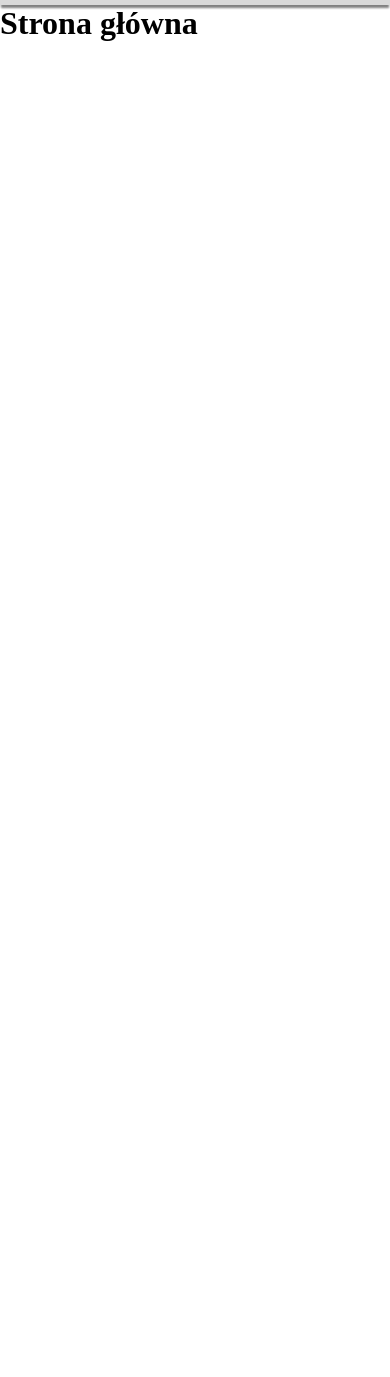
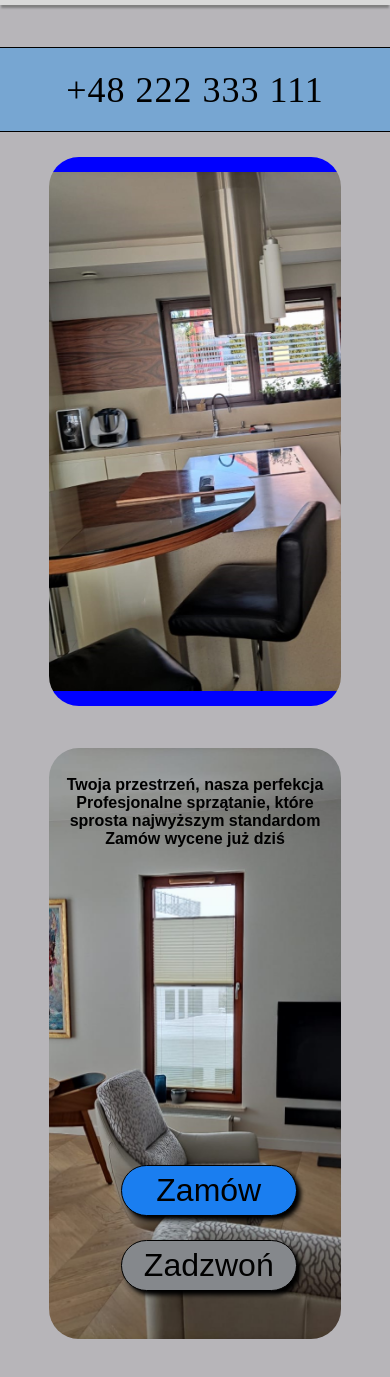
Before and after one commit to Junior-sierpik/Czysto-silver, a plain HTML site: page main.html in a window 390 px wide. Shown: the part 87-1464 px from the top of the page. Before the commit the page ends 844 px from the top, so only its background shows below. Drawn offline with Linux system fonts and the light colour scheme; a web font is replaced by a local one.

Commit message:
Add first content on the website plus make it full responsive.

```diff
--- a/main.html
+++ b/main.html
@@ -4,9 +4,13 @@
   <meta charset="UTF-8">
   <meta name="viewport" content="width=device-width, initial-scale=1.0">
   <link rel="stylesheet" href="/styles/main.css">
+  <link rel="stylesheet" href="styles/navbar.css">
   <link rel="preconnect" href="https://fonts.googleapis.com">
   <link rel="preconnect" href="https://fonts.gstatic.com" crossorigin>
   <link href="https://fonts.googleapis.com/css2?family=Italiana&family=Poppins:ital,wght@0,100;0,200;0,300;0,400;0,500;0,600;0,700;0,800;0,900;1,100;1,200;1,300;1,400;1,500;1,600;1,700;1,800;1,900&display=swap" rel="stylesheet">
+  <link rel="preconnect" href="https://fonts.googleapis.com">
+  <link rel="preconnect" href="https://fonts.gstatic.com" crossorigin>
+  <link href="https://fonts.googleapis.com/css2?family=Italiana&family=Mohave:ital,wght@0,300..700;1,300..700&family=Poppins:ital,wght@0,100;0,200;0,300;0,400;0,500;0,600;0,700;0,800;0,900;1,100;1,200;1,300;1,400;1,500;1,600;1,700;1,800;1,900&display=swap" rel="stylesheet">
   <title>Czysto-silver</title>
 </head>
 <body>
@@ -33,7 +37,29 @@
     </nav>
   </header>
   <main>
-    <h1>Strona główna</h1>
+    <div class="bar-container">
+      <a href="tel:+48222333111">+48 222 333 111</a>
+    </div>
+    <div class="photo-container">
+      <div class="photo-one">
+      </div>
+      <div class="photo-two">
+        <div class="text-container">
+          <h1 id="header">Twoja przestrzeń, nasza perfekcja</h1>
+          <h2 id="middle">Profesjonalne sprzątanie, które sprosta najwyższym standardom</h2>
+          <h3 id="footer">Zamów wycene już dziś</h3>
+        </div>
+        <div class="button-container">
+          <a href="#">
+            <button id="order-button">Zamów</button>
+          </a>
+          <a href="tel:+48222333111">
+            <button id="call-button">Zadzwoń</button>
+          </a>
+        </div>
+      </div>
+
+    </div>
   </main>
 <script src="navbar.js"></script>
 </body>
--- a/styles/main.css
+++ b/styles/main.css
@@ -1,100 +1,194 @@
-* {
-  margin: 0;
-  padding: 0;
-  box-sizing: border-box;
+.bar-container{
+  margin-top: 10vh;
+  padding: 2rem;
+  background-color: rgba(119, 166, 210, 1);
+  border-bottom: 1px solid black;
+  border-top: 1px solid black;
+  display: flex;
+  justify-content: end;
 }
 
-a:focus, button:focus, .navbar:focus {
-  outline: none;
+.bar-container > a {
+  margin-right: 13vw;
+  font-size: 2.25rem;
+  text-decoration: none;
+  color: black;
+  letter-spacing: 1px;
+  background-color: rgba(119, 166, 210, 1);
 }
 
-.name {
-  font-family: "Italiana", sans-serif;
+.bar-container > a:hover {
+  color: blue;
+  transition: 0.5s ease-in-out;
 }
 
-.navbar {
+.photo-container{
   display: flex;
   justify-content: space-between;
-  align-items: center;
-  background-color: rgba(217, 217, 217, 1);
-  padding: 0.5rem;
-  color: black;
-  box-shadow: 0 4px 2px -1px gray;
-}
-.logo-container {
-  display: flex;
-  align-items: center;
-  gap: 1.5rem;
-  font-size: 1.25rem;
-}
-.logo {
-  margin: 0;
-  padding: 0;
 }
 
-.social-media > img{
-  width: 40px;
+.photo-one {
+  position: absolute;
+  top: 9rem;
+  border-radius: 30px;
+  margin-left: 3em;
+  width: 53vw;
+  height: 65vh;
+  background-color: blue;
+  background-image: url(/assets/Photos/Kuchnia\ dwa.jpg);
+  background-repeat: no-repeat;
+  background-position: center;
+  background-size: contain;
 }
 
-.social-media > img:hover{
-  transition: 0.5s;
-  width: 50px;
+.photo-two {
+  display: flex;
+  flex-direction: column;
+  justify-content: space-between;
+  position: absolute;
+  right: 0;
+  margin-top: 8rem;
+  margin-right: 3em;
+  width: 45vw;
+  height: 50vh;
+  z-index: 1;
 }
 
-.nav-menu {
-  margin-right: 1.5rem;
-  font-size: 1.25rem;
-  list-style: none;
-  display: flex;
-  gap: 3rem;
-  cursor: pointer;
-}
-.nav-menu a {
-  color: black;
-  text-decoration: none;
+.photo-two::before {
+  content: "";
+  position: absolute;
+  inset: 0;
+  z-index: -1;
+  border-radius: 30px;
+  background-image: url(/assets/Photos/Salon.jpg);
+  background-repeat: no-repeat;
+  background-position: center;
+  background-size: cover;
+  opacity: 0.7;
 }
 
-.nav-item {
-  transition: 0.7s ease;
-  font-family: "Italiana", sans-serif;
+.text-container {
+  width: 100%;
+  height: 80%;
+  display: flex;
+  flex-direction: column;
+  align-items: center;
+  justify-content: space-around;
+  color: black;
+}
+.text-container > h1, h2, h3 {
+  font-family: "Mohave", sans-serif;
 }
 
-.nav-item:hover {
-  color: dodgerblue;
-  font-size: 1.5rem;
+.button-container {
+  display: flex;
+  justify-content: space-between;
+  margin-inline: 10rem;
+  margin-bottom: 3rem;
 }
 
-.hamburger {
-  display: none;
-  font-size: 1.5rem;
-  background: none;
-  border: none;
-  border: 1px solid #fff;
-  border-radius: 5px;
-  padding: .5rem 1.5rem;
+#call-button, #order-button {
+  width: 9vw;
+  height: 6vh;
+  border-radius: 30px;
+  font-size: 1em;
   cursor: pointer;
+  border: 1px solid black;
+  box-shadow: 4px 4px 4px black;
+}
+
+#call-button {
+  background-color: rgba(133, 136, 140, 1);
+}
+#order-button {
+  background-color: rgba(26, 126, 240, 1);
+}
+#order-button:hover, #call-button:hover {
+  transition: 0.5s;
+  background-color: rgba(119, 166, 210, 1);
+}
+
+#order-button:active, #call-button:active {
+  transform: translateY(2px);
+  box-shadow: 0 2px 0 #2980b9;
+}
+
+#header {
+  font-size: 50px;
+}
+#middle {
+  font-size: 25px;
+}
+#footer {
+  font-size: 24px;
 }
 
 @media (max-width: 768px) {
-  .nav-menu {
-    position: absolute;
+  .bar-container {
+    margin-top: 5vh;
+    height: 10vh;
+    display: flex;
     align-items: center;
-    padding: 1.5rem;
-    top: 80px;
-    right: 0;
-    background-color: rgba(217, 217, 217, 1);
-    flex-direction: column;
-    width: 200px;
-    border: 1px solid black;
-    box-shadow: 0 4px 3px -1px gray;
+  }
+  .bar-container > a {
+    margin-inline: auto;
   }
 
-  .hidden {
+  .photo-container{
+    display: flex;
+    flex-direction: column;
+    justify-content: center;
+    align-items: center;
+  }
+
+  .photo-one {
+    width: 75vw;
+    position: static;
+    margin-inline: auto;
+    margin-top: 3vh;
+  }
+
+  .photo-two::before{
     display: none;
   }
 
-  .hamburger {
-    display: block;
-    margin-right: 2rem;
+  .photo-two{
+    position: relative;
+    width: 75vw;
+    height: 70vh;
+    border-radius: 30px;
+    margin-inline: auto;
+    margin-top: 5vh;
+    margin-bottom: 5vh;
+    background-image: url(/assets/Photos/Salon.jpg);
+    background-size: cover;
+    background-position: center;
   }
+
+  .text-container {
+    height: 4em;
+    margin-top: 2em;
+    display: flex;
+    flex-direction: column;
+    align-items: center;
+    justify-content: center;
+  }
+
+  .button-container{
+    display: flex;
+    flex-direction: column;
+    align-items: center;
+    gap: 1.5em;
+  }
+  #order-button, #call-button {
+    width: 45vw;
+    font-size: 2rem;
+  }
+
+  #header, #middle, #footer {
+    text-align: center;
+    font-size: 1rem;
+    margin-inline: 1em;
+  }
+
 }
--- /dev/null
+++ b/styles/navbar.css
@@ -0,0 +1,105 @@
+* {
+  margin: 0;
+  padding: 0;
+  box-sizing: border-box;
+}
+
+body{
+  background-color: rgba(183, 181, 185, 1);
+}
+
+a:focus, button:focus, .navbar:focus {
+  outline: none;
+}
+
+.name {
+  font-family: "Italiana", sans-serif;
+}
+
+.navbar {
+  display: flex;
+  justify-content: space-between;
+  align-items: center;
+  background-color: rgba(217, 217, 217, 1);
+  padding: 0.5rem;
+  color: black;
+  box-shadow: 0 4px 2px -1px gray;
+}
+.logo-container {
+  display: flex;
+  align-items: center;
+  gap: 1.5rem;
+  font-size: 1.25rem;
+}
+.logo {
+  margin: 0;
+  padding: 0;
+}
+
+.social-media > img{
+  width: 40px;
+}
+
+.social-media > img:hover{
+  transition: 0.5s;
+  width: 50px;
+}
+
+.nav-menu {
+  margin-right: 1.5rem;
+  font-size: 1.25rem;
+  list-style: none;
+  display: flex;
+  gap: 3rem;
+  cursor: pointer;
+}
+.nav-menu a {
+  color: black;
+  text-decoration: none;
+}
+
+.nav-item {
+  transition: 0.7s ease;
+  font-family: "Italiana", sans-serif;
+}
+
+.nav-item:hover {
+  color: dodgerblue;
+  font-size: 1.5rem;
+}
+
+.hamburger {
+  display: none;
+  font-size: 1.5rem;
+  background: none;
+  border: none;
+  border: 1px solid #fff;
+  border-radius: 5px;
+  padding: .5rem 1.5rem;
+  cursor: pointer;
+}
+
+@media (max-width: 768px) {
+  .nav-menu {
+    position: absolute;
+    align-items: center;
+    padding: 1.5rem;
+    top: 80px;
+    right: 0;
+    background-color: rgba(217, 217, 217, 1);
+    flex-direction: column;
+    width: 200px;
+    border: 1px solid black;
+    box-shadow: 0 4px 3px -1px gray;
+    border-radius: 10px;
+  }
+
+  .hidden {
+    display: none;
+  }
+
+  .hamburger {
+    display: block;
+    margin-right: 2rem;
+  }
+}
```
